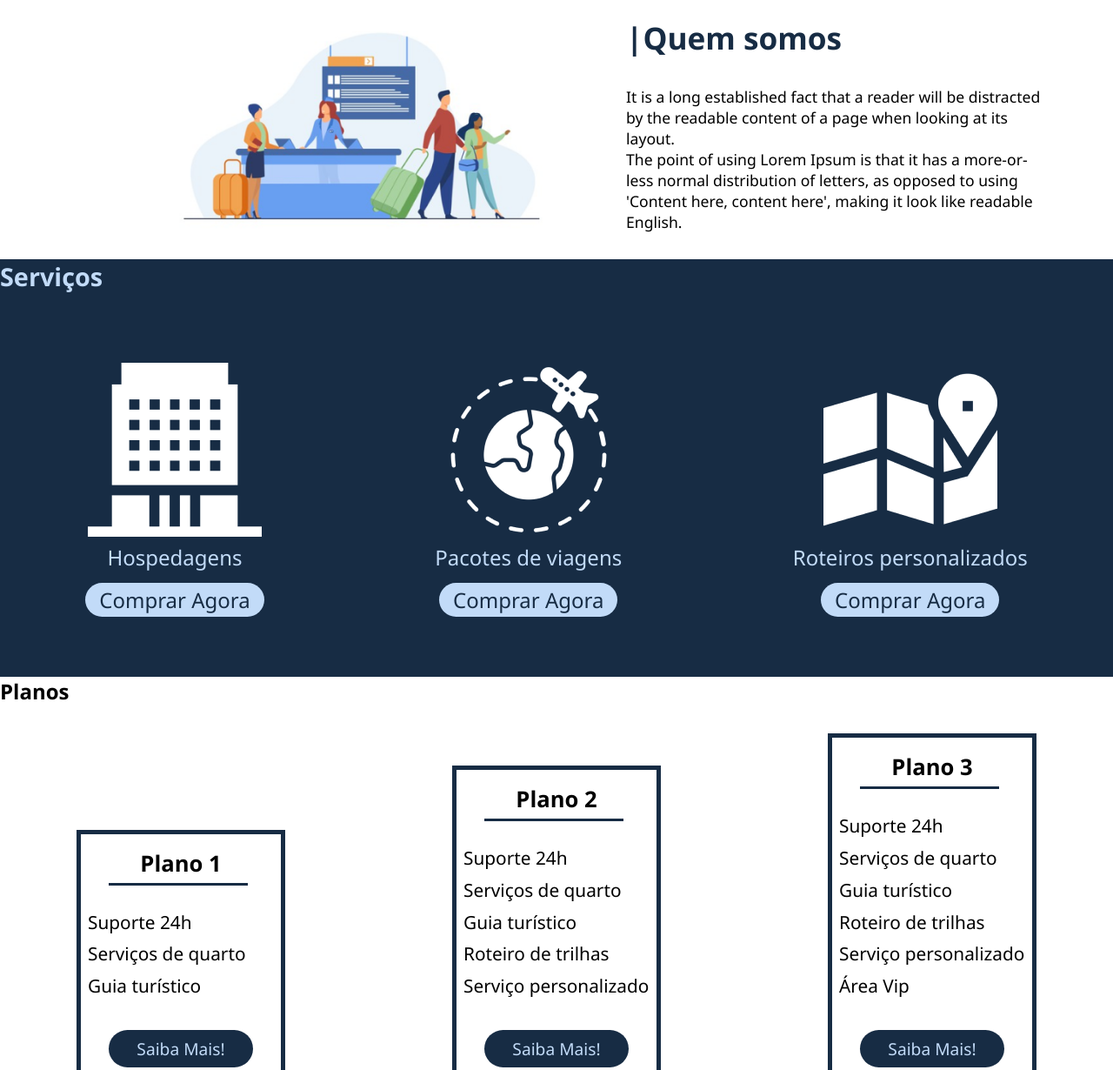
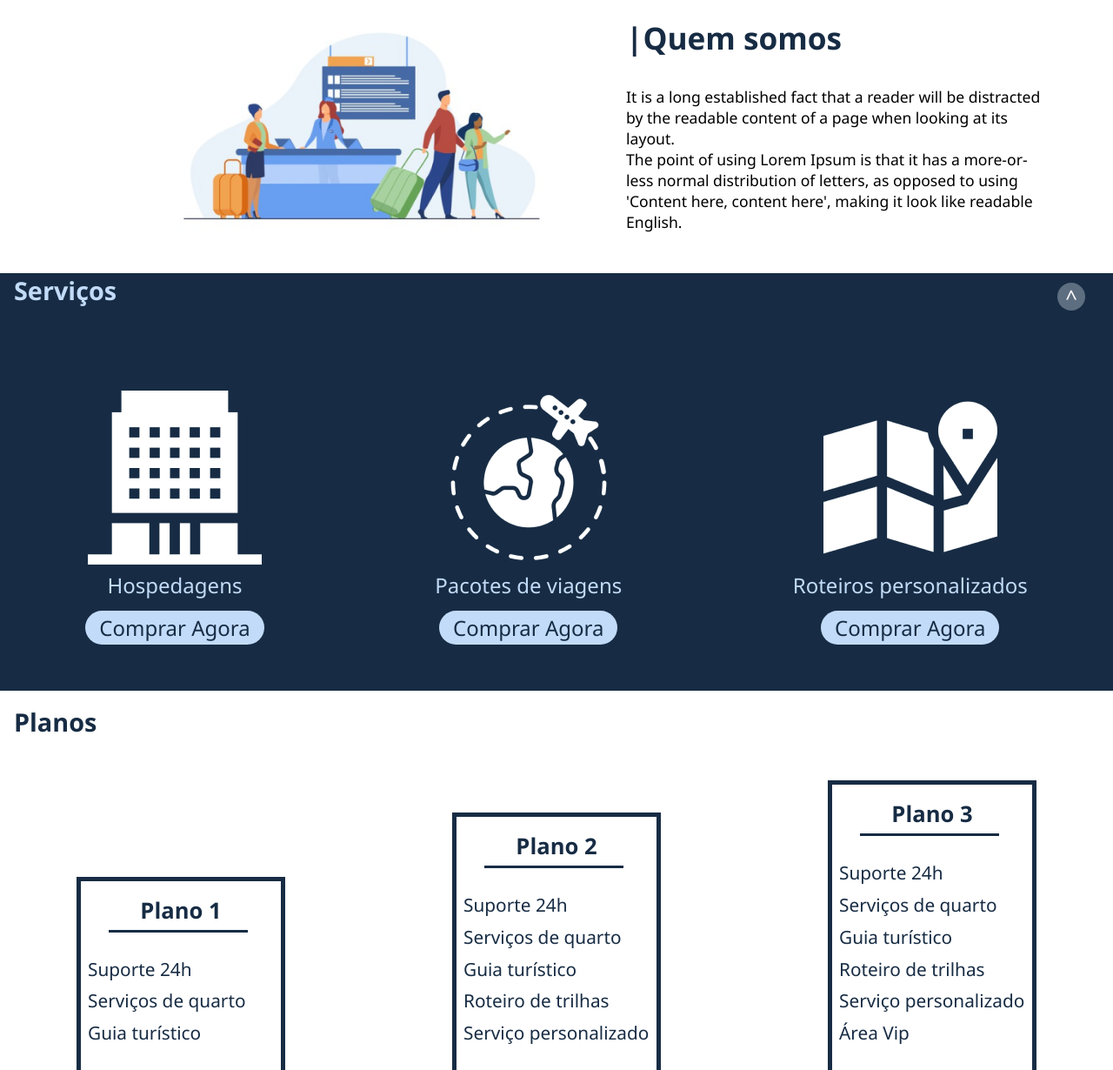
Before and after one commit to gothmate/FlexTur_landingpage, a plain HTML site: page index.html in a window 1280 px wide. Shown: the part 395-1625 px from the top of the page at 87% size. Drawn offline with Linux system fonts and the light colour scheme.

Commit message:
finalização

```diff
--- a/index.html
+++ b/index.html
@@ -33,6 +33,7 @@
         </div>
       </div>
     </div>
+    <div class="up"><a href="#">^</a></div>
     <div class="main about">
       <div class="img-main">
         <img src="./images/1-quem-somos.png" alt="balcão de atendimento" />
--- a/style.css
+++ b/style.css
@@ -7,6 +7,21 @@
 
 body {
   font-family: 'Segoe UI', Tahoma, Geneva, Verdana, sans-serif;
+}
+
+.up a {
+  display: grid;
+  place-content: center;
+  font-size: 1.5rem;
+  position: fixed;
+  text-decoration: none;
+  color: white;
+  top: 90vh;
+  left: 95vw;
+  width: 32px;
+  height: 32px;
+  background: #5e6e81;
+  border-radius: 100%;
 }
 
 .menu {
@@ -79,6 +94,9 @@ body {
   color: #c2dbf8;
   font-size: larger;
 }
+.services h2 {
+  margin: 1rem;
+}
 
 .services-items {
   display: flex;
@@ -104,6 +122,14 @@ body {
 }
 .service a:hover {
   filter: brightness(0.8);
+}
+
+.planos {
+  color: #172c44;
+  font-size: larger;
+}
+.planos h2 {
+  margin: 1rem;
 }
 
 .planos-previstos {
```
